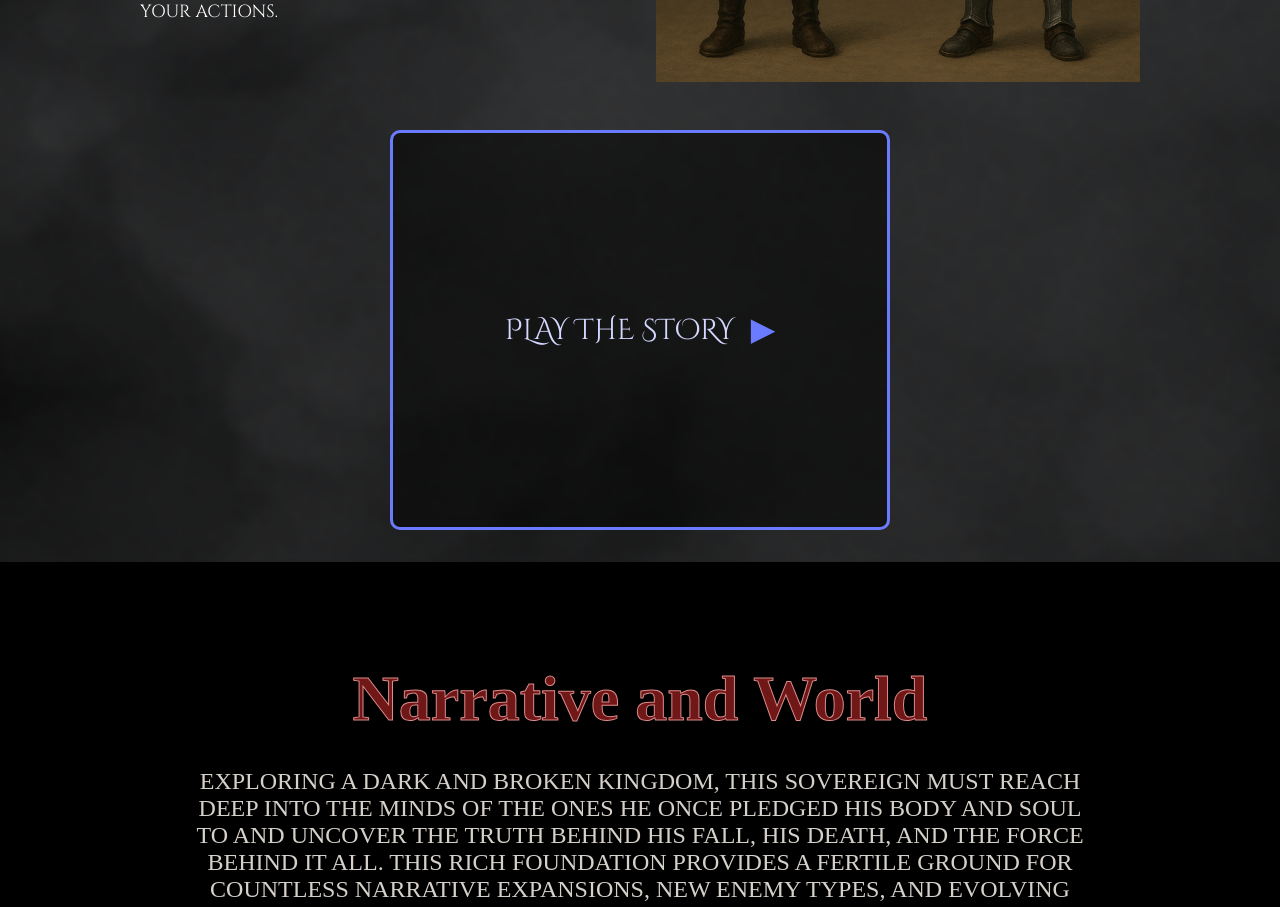
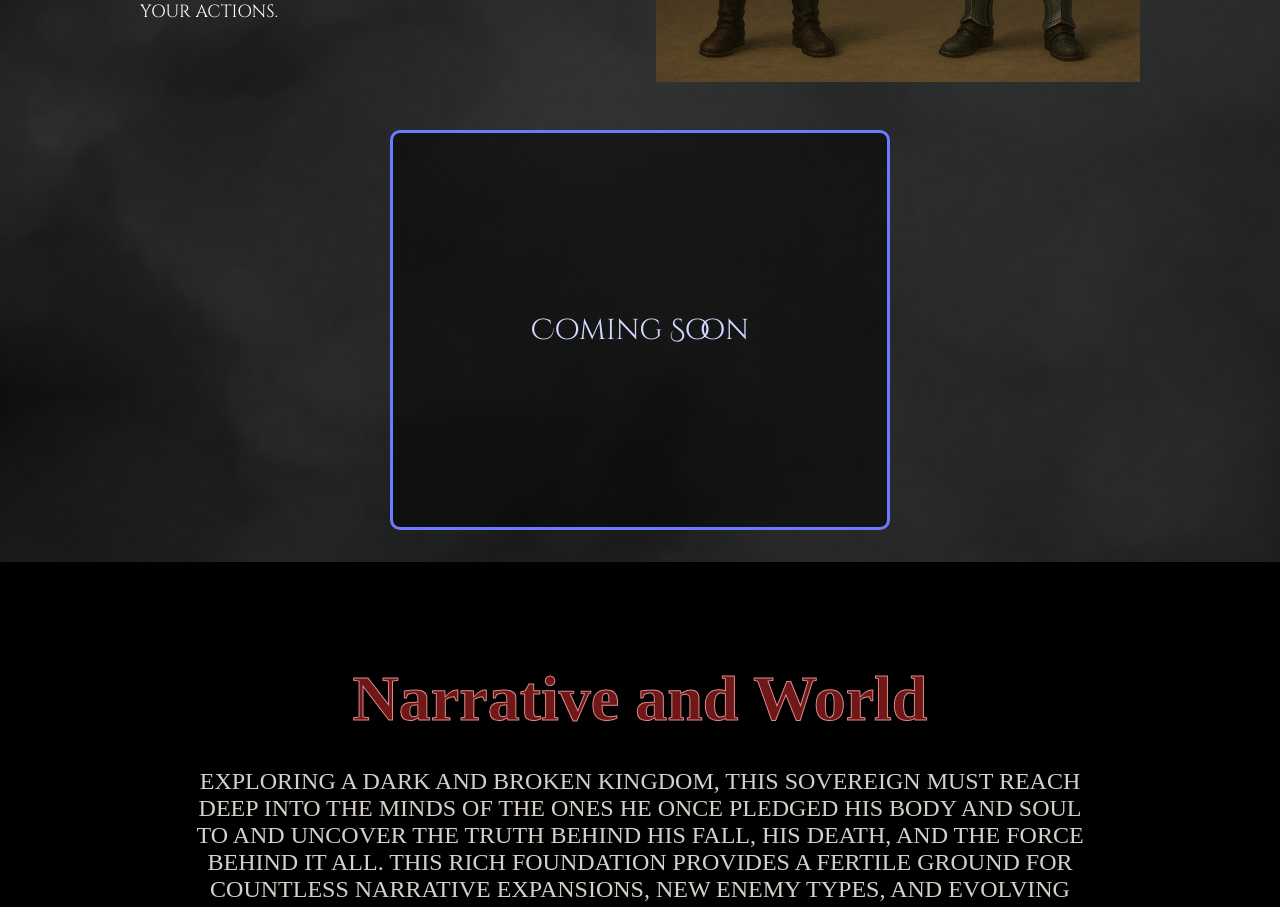
Before and after one commit to TobiasKjernell/thrall, a Next.js app: page / in a window 1280 px wide. Shown: the part 1400-2307 px from the top of the page. Built offline with nearby package versions, Linux system fonts and the light colour scheme.

Commit message:
change the play button to coming soon in the About page

```diff
--- a/src/components/AboutTheGameSection/AboutTheGame.scss
+++ b/src/components/AboutTheGameSection/AboutTheGame.scss
@@ -68,7 +68,7 @@
       }
     }
 
-    a.playBox {
+    div.playBox {
       text-decoration: none;
       color: inherit;
       display: flex;
@@ -79,15 +79,10 @@
       padding: 1.5rem 2rem;
       border-radius: 10px;
       background: rgba(0, 0, 0, 0.5);
-      cursor: pointer;
       max-width: 500px;
       height: 400px;
       margin: 0 auto;
       transition: all 0.3s ease;
-
-      &:hover {
-        background: rgba(107, 123, 255, 0.2);
-      }
 
       .playText {
         font-family: 'Cinzel Decorative', serif;
--- a/src/components/AboutTheGameSection/index.tsx
+++ b/src/components/AboutTheGameSection/index.tsx
@@ -36,10 +36,9 @@ export default function AboutTheGame() {
             </div>
           </div>
 
-          <a href="#" className="playBox">
-            <span className="playText">PLAY THE STORY</span>
-            <span className="playIcon">▶</span>
-          </a>
+          <div className="playBox">
+            <span className="playText">Coming Soon</span>
+          </div>
         </div>
       </div>
     </section>
```
